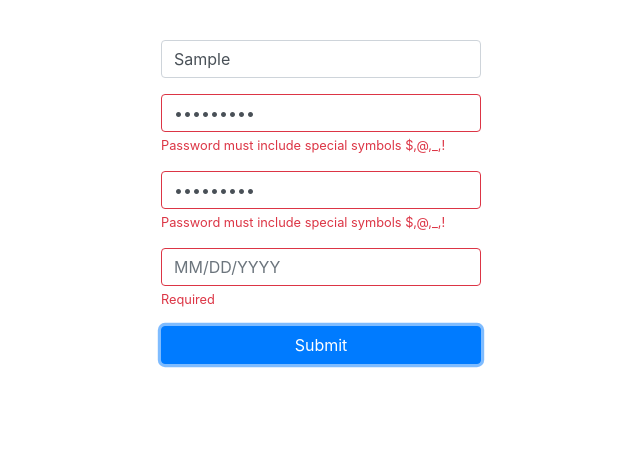
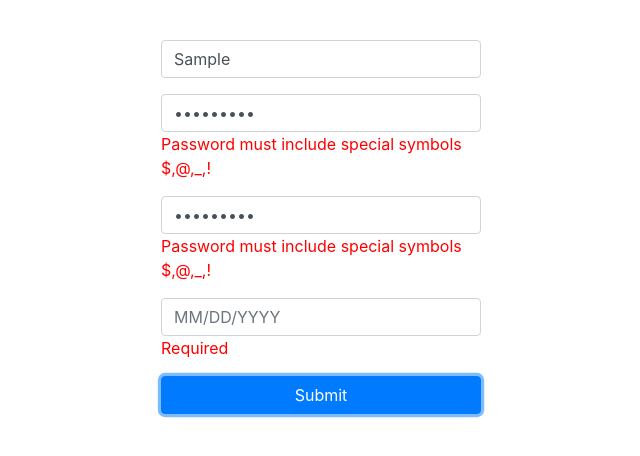
Before and after one commit to stepanvanzuriak/treenie-projects, a React (Create React App) app in the folder form-valid-simple/: page / in a window 1280 px wide. Both pictures are taken after typing "Sample", "Sample123", "Sample123", "Sample" into the empty fields and a click on the button "Submit". Shown: the top 456 px of the page, without its empty margins (319-959 px from the left). Built offline with nearby package versions, Linux system fonts and the light colour scheme.

Commit message:
Add MainFinalForm

```diff
--- a/form-valid-simple/package.json
+++ b/form-valid-simple/package.json
@@ -4,9 +4,11 @@
   "private": true,
   "dependencies": {
     "bootstrap": "4",
+    "final-form": "^4.8.3",
     "moment": "^2.22.2",
     "react": "^16.4.1",
     "react-dom": "^16.4.1",
+    "react-final-form": "^3.6.4",
     "react-input-mask": "^2.0.2",
     "react-scripts": "1.1.4",
     "reactstrap": "^6.1.0"
--- a/form-valid-simple/src/App.js
+++ b/form-valid-simple/src/App.js
@@ -2,24 +2,26 @@ import React, { Component } from 'react'
 import './App.css'
 import { DOBInput } from './components/DOBInput/DOBInput'
 import {
-  minLength,
-  startWithLetter,
-  shouldInclude,
-  validateDate,
-  required
+  finalRequired,
+  finalMinLength,
+  finalStartWithLetter,
+  finalShouldInclude,
+  finalValidateDate,
+  composeValidators
 } from './validators/validators'
-import MainFormService from './components/MainFormService/MainFormService'
+
+import MainFinalForm from './components/MainFinalForm/MainFinalForm'
 
 const fields = [
   {
     name: 'username',
     options: {
       placeholder: 'Username',
-      validators: [
-        required(),
-        minLength(3, 'Username must be more then 3 letters length'),
-        startWithLetter('Username must start with letter')
-      ]
+      validators: composeValidators([
+        finalRequired(),
+        finalMinLength(3, 'Username must be more then 3 letters length'),
+        finalStartWithLetter('Username must start with letter')
+      ])
     }
   },
   {
@@ -27,13 +29,16 @@ const fields = [
     options: {
       type: 'password',
       placeholder: 'Password',
-      validators: [
-        required(),
-        minLength(6, 'Password must be more then 8 letters'),
-        shouldInclude(/[A-Z]/, 'Password must include big letter'),
-        shouldInclude(/[\d]/, 'Password must include numbers'),
-        shouldInclude(/[$@_!]/, 'Password must include special symbols $,@,_,!')
-      ]
+      validators: composeValidators([
+        finalRequired(),
+        finalMinLength(6, 'Password must be more then 8 letters'),
+        finalShouldInclude(/[A-Z]/, 'Password must include big letter'),
+        finalShouldInclude(/[\d]/, 'Password must include numbers'),
+        finalShouldInclude(
+          /[$@_!]/,
+          'Password must include special symbols $,@,_,!'
+        )
+      ])
     }
   },
   {
@@ -41,28 +46,39 @@ const fields = [
     options: {
       type: 'password',
       placeholder: 'Password again',
-      validators: [
-        required(),
-        minLength(6, 'Password must be more then 8 letters'),
-        shouldInclude(/[A-Z]/, 'Password must include big letter'),
-        shouldInclude(/[\d]/, 'Password must include numbers'),
-        shouldInclude(/[$@_!]/, 'Password must include special symbols $,@,_,!')
-      ]
+      validators: composeValidators([
+        finalRequired(),
+        finalMinLength(6, 'Password must be more then 8 letters'),
+        finalShouldInclude(/[A-Z]/, 'Password must include big letter'),
+        finalShouldInclude(/[\d]/, 'Password must include numbers'),
+        finalShouldInclude(
+          /[$@_!]/,
+          'Password must include special symbols $,@,_,!'
+        )
+      ])
     }
   },
   {
     name: 'dob',
     options: {
       component: DOBInput,
-      type: 'dob',
-      validators: [
-        required(),
-        minLength(1, 'Date of birth must be not empty'),
-        validateDate()
-      ]
+      validators: composeValidators([
+        finalRequired(),
+        finalMinLength(1, 'Date of birth must be not empty'),
+        finalValidateDate()
+      ])
     }
   }
 ]
+
+const formValidator = values => {
+  const errors = {}
+  if (values.password1 !== values.password2) {
+    errors.password2 = 'Must be same with Password'
+  }
+
+  return errors
+}
 
 class App extends Component {
   render() {
@@ -70,7 +86,7 @@ class App extends Component {
       <div className="container">
         <div className="row">
           <div className="Absolute-Center is-Responsive">
-            <MainFormService fields={fields} />
+            <MainFinalForm fields={fields} formValidator={formValidator} />
           </div>
         </div>
       </div>
--- /dev/null
+++ b/form-valid-simple/src/components/FinalField/FinalField.js
@@ -0,0 +1,20 @@
+import React from 'react'
+import { Field } from 'react-final-form'
+import { FormGroup } from 'reactstrap'
+
+const FinalField = ({ placeholder, component, type = 'text', ...rest }) => {
+  const Component = component
+  return (
+    <Field {...rest}>
+      {({ input, meta }) => (
+        <FormGroup>
+          <Component {...input} type={type} placeholder={placeholder} />
+          {meta.touched &&
+            meta.error && <span style={{ color: 'red' }}>{meta.error}</span>}
+        </FormGroup>
+      )}
+    </Field>
+  )
+}
+
+export default FinalField
--- /dev/null
+++ b/form-valid-simple/src/components/MainFinalForm/MainFinalForm.js
@@ -0,0 +1,37 @@
+import React from 'react'
+import FinalField from '../FinalField/FinalField'
+import { Form } from 'react-final-form'
+import { Button, Input, Form as BootstrapFrom } from 'reactstrap'
+
+const onSubmit = values => {}
+
+const MainFinalForm = ({ fields, formValidator }) => {
+  const formFields = fields.map(({ name, options }) => (
+    <FinalField
+      key={name}
+      name={name}
+      type={options.type}
+      component={options.component || Input}
+      validate={options.validators}
+      placeholder={options.placeholder}
+    />
+  ))
+  return (
+    <Form
+      validate={formValidator}
+      subscription={{ submitting: true, pristine: true }}
+      validateOnBlur
+      onSubmit={onSubmit}
+      render={({ handleSubmit }) => (
+        <BootstrapFrom onSubmit={handleSubmit}>
+          {formFields}
+          <Button color="primary" block>
+            Submit
+          </Button>
+        </BootstrapFrom>
+      )}
+    />
+  )
+}
+
+export default MainFinalForm
--- a/form-valid-simple/src/validators/validators.js
+++ b/form-valid-simple/src/validators/validators.js
@@ -5,22 +5,60 @@ export const required = () => value => ({
   message: 'Required'
 })
 
+export const finalRequired = () => value => {
+  console.log(value, value ? undefined : 'Required')
+  return value ? undefined : 'Required'
+}
+
 export const minLength = (length, message) => value => ({
   check: value.length >= length || !(value.length > 0),
   message
 })
+
+export const finalMinLength = (length, message) => value =>
+  value.length >= length || !(value.length > 0) ? undefined : message
 
 export const startWithLetter = message => value => ({
   check: value.length > 0 ? value[0].match(/[a-zA-z]/) : true,
   message
 })
 
+export const finalStartWithLetter = message => value =>
+  (value.length > 0 ? value[0].match(/[a-zA-z]/) : true) ? undefined : message
+
 export const shouldInclude = (regex, message) => value => ({
   check: value.length > 0 ? value.match(regex) : true,
   message
 })
 
+export const finalShouldInclude = (regex, message) => value =>
+  (value.length > 0 ? value.match(regex) : true) ? undefined : message
+
 export const validateDate = _ => value => ({
   check: value.length > 0 ? moment(value, 'MM/DD/YYYY').isValid() : true,
   message: 'Invalid date'
 })
+
+export const finalValidateDate = _ => value =>
+  (value.length > 0
+  ? moment(value, 'MM/DD/YYYY').isValid()
+  : true)
+    ? undefined
+    : 'Invalid date'
+
+export const composeValidators = validators => value => {
+  console.log(value)
+  let error = undefined
+
+  validators.forEach(validator => {
+    if (!error) {
+      const result = validator(value)
+
+      if (result !== undefined) {
+        error = result
+      }
+    }
+  })
+
+  return error
+}
```
Also changed, not shown: 2 other files (tests, documents, lock files or other folders).
